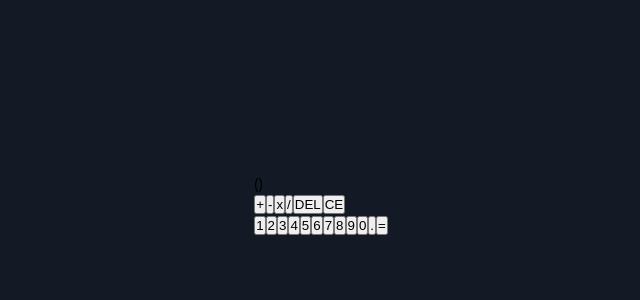
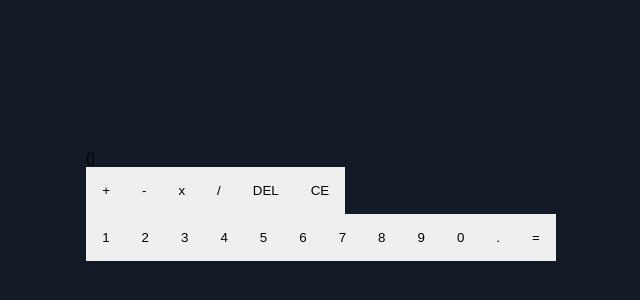
Before and after one commit to gabrielemartins/calculator, a React (Create React App) app: page / in a window 1280 px wide. Shown: the part 196-496 px from the top of the page, without its empty margins (319-959 px from the left). Built offline with nearby package versions, Linux system fonts and the light colour scheme.

Commit message:
feat: set button global style

```diff
--- a/src/App.css
+++ b/src/App.css
@@ -18,6 +18,20 @@ body {
     font-family: "Calibri", sans-serif;
 }
 
+button {
+    appearance: none;
+    border: none;
+    outline: none;
+
+    padding: 16px;
+    cursor: pointer;
+    transition: 0.3s;
+}
+
+button:hover {
+    opacity: 0.8;
+}
+
 .App {
     display: flex;
     align-items: center;
```
